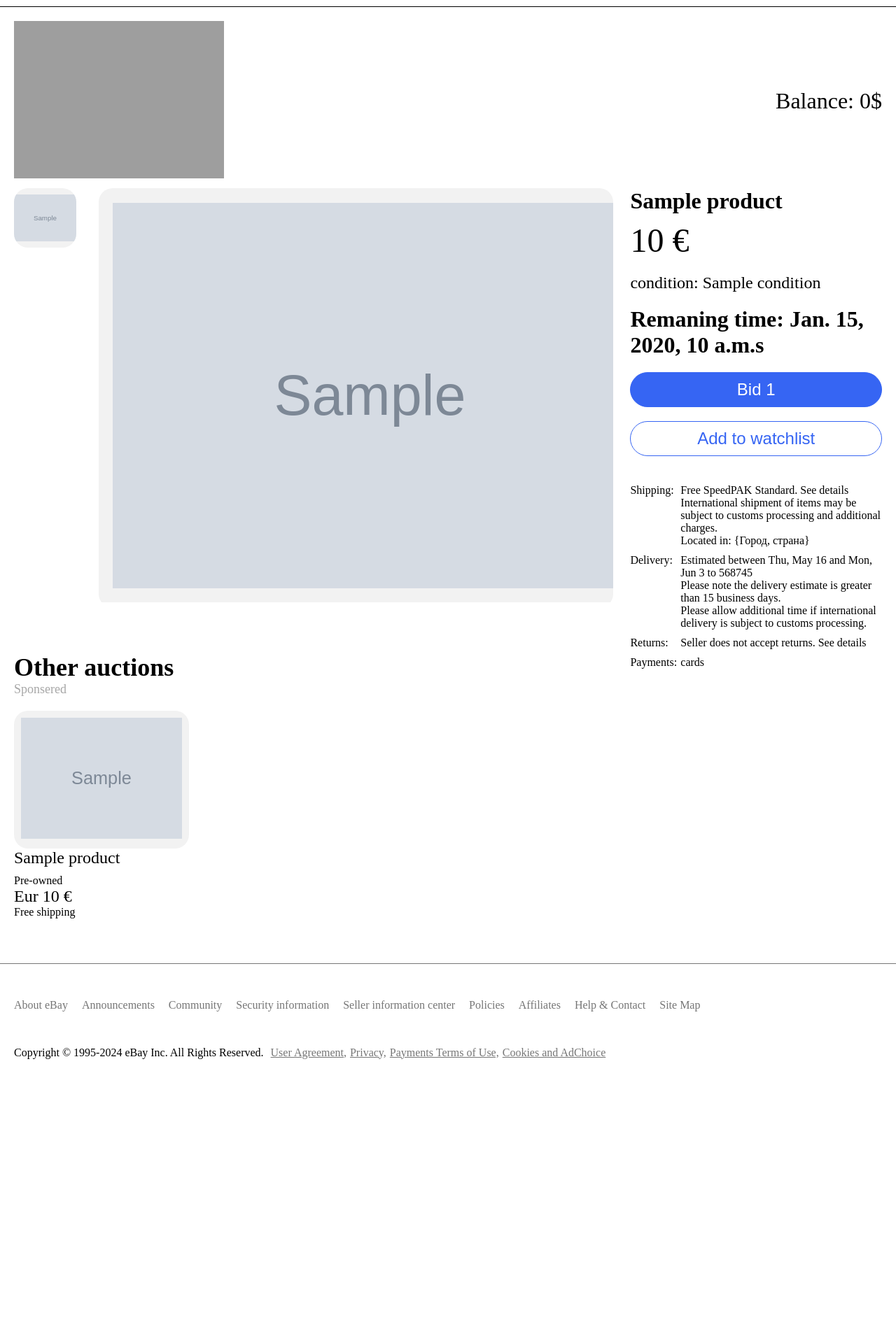
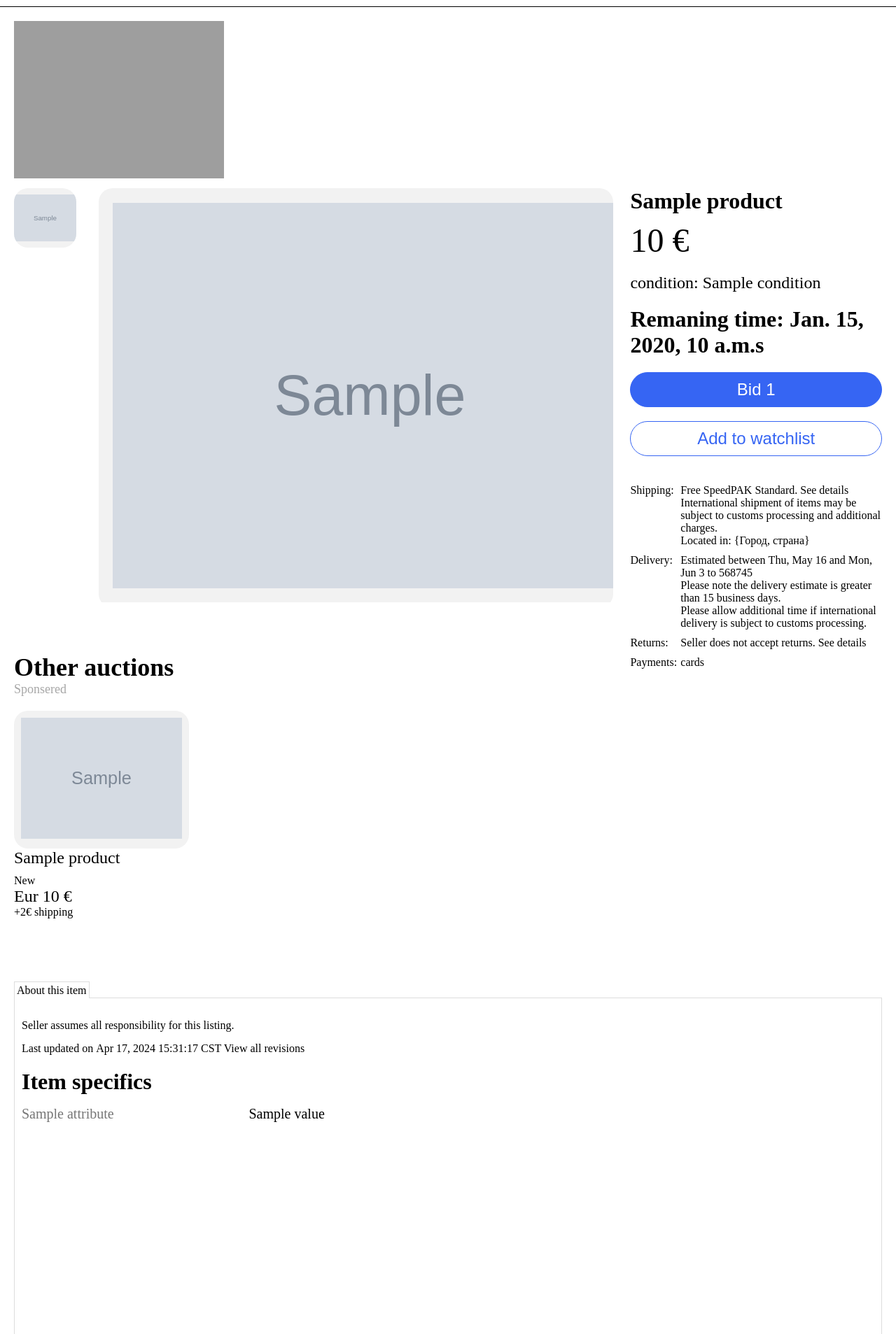
Before and after one commit to Light2d/ebayAuc, a Django app: template templates/product.html in a window 1280 px wide. Shown: the part 305-2212 px from the top of the page at 70% size. Before the commit the page ends 1819 px from the top, so only its background shows below. Run offline with Django 3.2, Linux system fonts and the light colour scheme; the template is opened without the code that fills it: most values are stand-ins (such as "Sample title", 1, 10 or a date in 2020); grey boxes marked "Sample" are stand-in pictures; grey boxes are pictures that could not be loaded.

Commit message:
всякие правки

```diff
--- a/static/css/styles.css
+++ b/static/css/styles.css
@@ -285,6 +285,12 @@ header {
     font-size: 18px;
     margin-bottom: 5px;
 }
+.product__highBid-active{
+    text-align: right;
+    font-weight: 600;
+    font-size: 18px;
+    margin-bottom: 5px;
+}
 .product__increment {
     text-align: right;
     font-weight: 300;
@@ -401,6 +407,7 @@ header {
     }
     .productDetail__right{
         flex: 0 0 29%;
+        margin-bottom: 3rem;
     }
     @media (max-width: 992px) {
         .productDetail{
@@ -535,6 +542,7 @@ header {
     flex-direction: column;
     margin-bottom: 40px;
     }
+
     .productDetail__btn {
     border-radius: 30px;
     color: #3665F3;
@@ -543,6 +551,20 @@ header {
     border: 1px solid #3665F3;
     background: transparent;
     cursor: pointer;
+    }
+    .product__btnAdd{
+        border-radius: 30px;
+        color: #3665F3;
+        border: 1px solid #3665F3;
+        font-size: 24px;
+        padding: 10px 0;
+        background: transparent;
+        cursor: pointer;
+    }
+    .product__btnAdd-active{
+        color: #fff;
+        background: #3665F3;
+
     }
     .productDetail__btn:first-child{
     margin-bottom: 20px;
@@ -589,6 +611,7 @@ header {
     }
     .other__item {
         width: 250px;
+        margin-bottom: 30px;
     }
     .other__item{
         margin-right: 20px;
@@ -877,3 +900,61 @@ header {
     text-align: center;
     text-decoration: none;
 }
+
+/*==================SPECIFICS=================*/
+
+.specifics {
+    margin-bottom: 3rem;
+}
+.specifics__about {
+    margin-left: 20px;
+    border: 1px solid #DDDDDD;
+    border-bottom: none;
+    background: #fff;
+    margin-top: 5px;
+    padding: 3px
+}
+.specifics__container{
+    border: 1px solid #DDDDDD;
+    margin-top: 1px;
+    padding: 10px;
+}
+.specifics__subtitle {
+    margin-bottom: 15px;
+    margin-top: 20px;
+}
+.specifics__list{
+    list-style-type: none;
+    padding: 0;
+    display: flex;
+    flex-direction: column;
+    height: 300px;
+    flex-wrap: wrap;
+}
+.specifics__last {
+    margin-bottom: 20px;
+}
+.specifics__item{
+    display: flex;
+    flex-wrap: wrap;
+    justify-content: left;
+    margin-bottom: 1rem;
+}
+
+.specifics__title {
+    margin-bottom: 15px;
+    font-weight: 600;
+    font-size: 32px;
+}
+.product__name {
+    flex: 0 0 25%;
+    color: #767676;
+    font-size: 20px;
+    margin-right: 20px;
+}
+.product__value {
+    flex: 0 0 25%;
+    color: #000;
+    font-size: 20px;
+    text-align: left;
+}
--- a/static/scripts/product.js
+++ b/static/scripts/product.js
@@ -53,3 +53,16 @@ const sliderThumbs = new Swiper(".slider__thumbs .swiper-container", {
       }
     }
   });
+
+
+
+  document.addEventListener('DOMContentLoaded', function() {
+    var buttons = document.querySelectorAll('.product__btnAdd');
+
+    buttons.forEach(function(button) {
+        button.addEventListener('click', function() {
+            button.classList.toggle("product__btnAdd-active")
+
+        });
+    });
+});
--- a/templates/header.html
+++ b/templates/header.html
@@ -29,8 +29,5 @@
                 <img src="{% static 'img/header/logo.svg' %}" alt="">
             </div>
         </a>
-        <div class="intro__balance">
-            Balance: 0$
-        </div>
     </div>
 </div>
--- a/templates/product.html
+++ b/templates/product.html
@@ -61,15 +61,15 @@
                     <div class="other__subtitle">Sponsered</div>
                     <div class="other__items">
                         {% for otherProduct in active_products %}
-                        <a href="{% url 'product' product_id=product.id %}">
+                        <a href="{% url 'product' product_id=otherProduct.id %}">
                         <div class="other__item otherItem">
                             <div class="otherItem__img">
                                 <img src="{{ otherProduct.images.first.image.url }}" alt="{{otherProduct.name}}" class="">
                             </div>
                             <div class="otherItem__title">{{otherProduct.name}}</div>
-                            <div class="otherItem__own">Pre-owned</div>
+                            <div class="otherItem__own">New</div>
                             <div class="otherItem__price">Eur {{otherProduct.price}} €</div>
-                            <div class="otherItem__deliery">Free shipping</div>
+                            <div class="otherItem__deliery">+2€ shipping</div>
                         </div>
                      </a>
                         {% endfor %}
@@ -84,7 +84,7 @@
                <div class="productDetail__time product__time">Remaning time: <span>{{product.remaining_time}}</span>s </div>
                <div class="productDetail__btns">
                     <button class="productDetail__btn">Bid {{product.bid}}</button>
-                    <button data-forBot="{{product.forBot}}" class="productDetail__btn">Add to watchlist</button>
+                    <button data-forBot="{{product.forBot}}" class="product__btnAdd">Add to watchlist</button>
                </div>
                <div class="productDetail__items">
                 <div class="productDetail__item">
@@ -118,6 +118,24 @@
                     </div>
                 </div>
                </div>
+            </div>
+        </div>
+        <span class="specifics__about">About this item</span>
+        <div class="specifics container">
+            <div class="specifics__container">
+                <div class="specifics__subtitle">Seller assumes all responsibility for this listing.</div>
+                <div class="specifics__last">Last updated on Apr 17, 2024 15:31:17 CST View all revisions</div>
+
+                <div class="specifics__title">Item specifics</div>
+
+                <ul class="specifics__list">
+                    {% for attribute in product.attributes.all %}
+                        <li class="specifics__item">
+                            <div class="product__name">{{ attribute.name }}</div>
+                            <div class="product__value">{{ attribute.value }}</div>
+                        </li>
+                    {% endfor %}
+                </ul>
             </div>
         </div>
     </main>
```
Also changed, not shown: ebay_app/admin.py (+9 -8 lines), ebay_app/models.py (+6 -1 lines), ebay_app/views.py (+5 -2 lines), static/scripts/app.js (+18 -0 lines), templates/index.html (+4 -4 lines), db.sqlite3, ebay_app/migrations/0014_productattribute.py (added), ebay_app/migrations/0015_alter_product_price.py (added).
